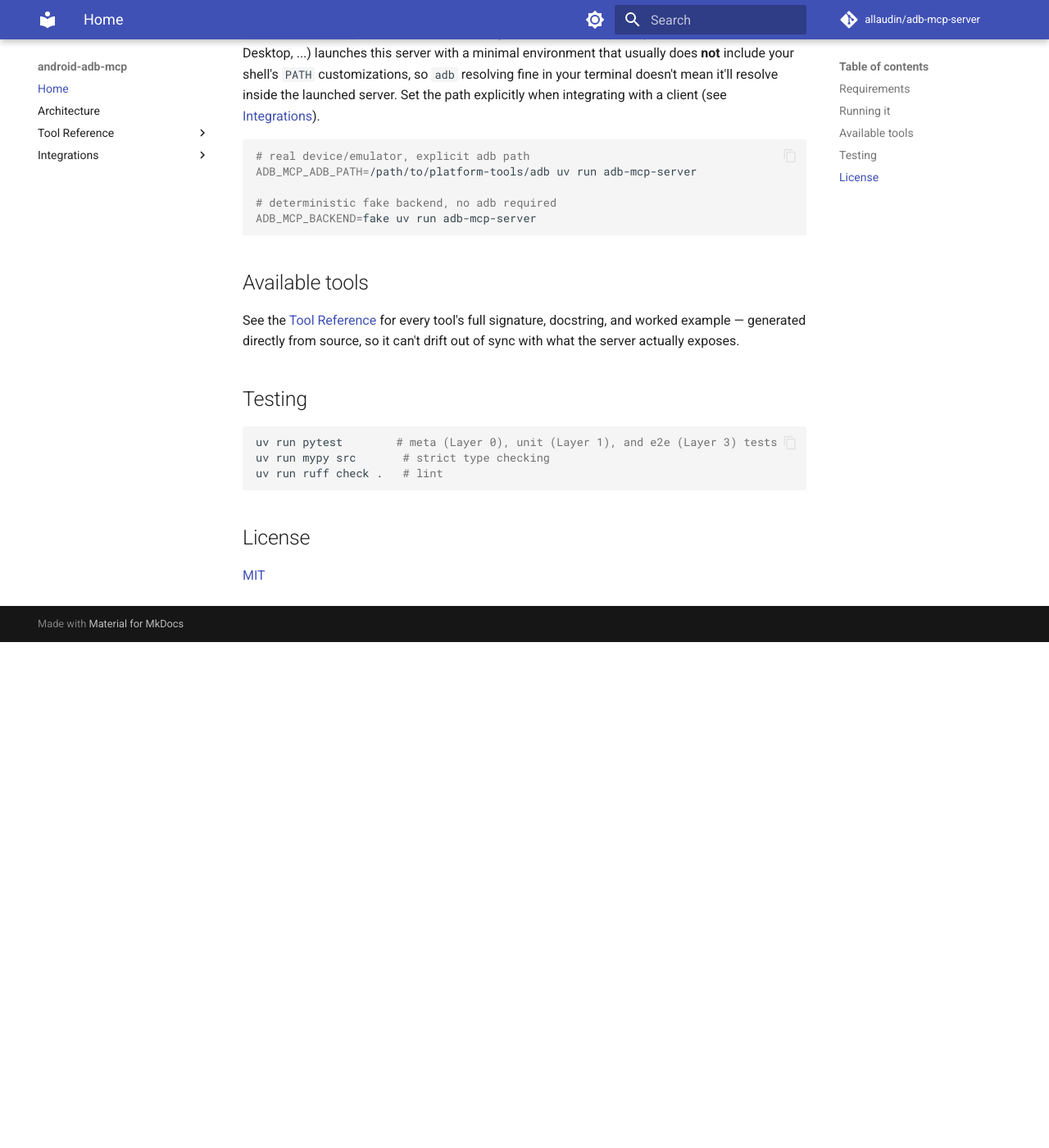
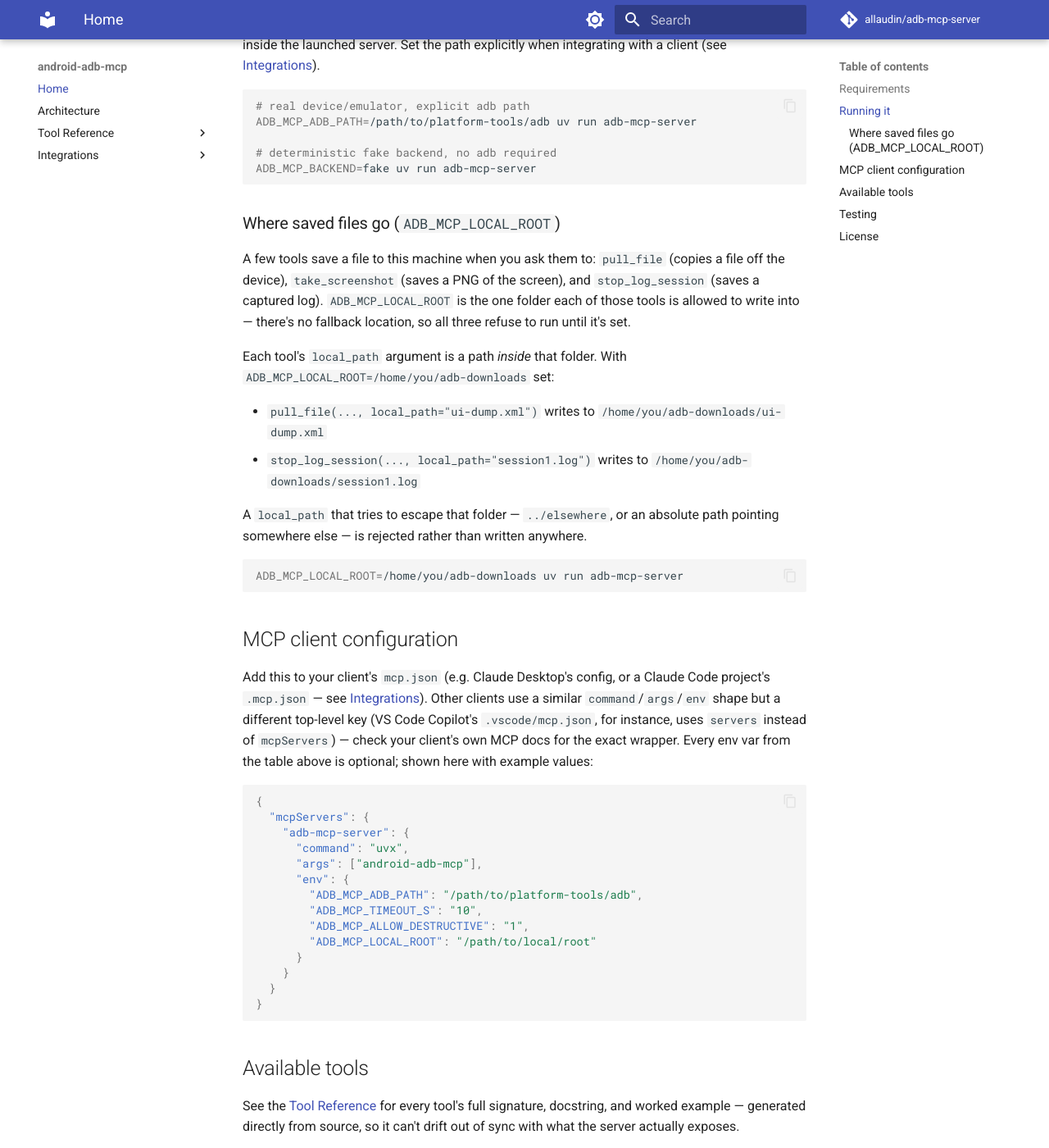
Before and after one commit to allaudin/adb-automation-mcp, an MkDocs documentation site: the page built from docs/index.md, in a window 1280 px wide and 1400 px high, scrolled down 1070 px. Shown: the whole window at 82% size. Built offline with MkDocs 1.6.1 and Material for MkDocs 9.7.7, drawn with Linux system fonts in a browser that asks for light colours; comment, search, counter and statistics services are not loaded; before the commit the page ends 1853 px from its top, so only the background shows below that; some of the changed text lies outside the part shown.

Commit message:
docs: add mcp.json example and clarify ADB_MCP_LOCAL_ROOT on docs home page
Mirrors the mcp.json example already in README.md. Rewrites the
ADB_MCP_LOCAL_ROOT description in plain terms (which tools use it, where
files land, with an example) and syncs the same description across
docs/index.md, server.py's env-var docstring, and .claude/CLAUDE.md — all
three were also stale, only naming stop_log_session/pull_file when
take_screenshot now uses it too. Also fixes the ADB_MCP_ALLOW_DESTRUCTIVE
row, stale since destructive tools now exist.

````diff
--- a/docs/index.md
+++ b/docs/index.md
@@ -25,8 +25,8 @@ By default this talks to the `adb` binary found on `PATH`. Configure it with env
 | `ADB_MCP_BACKEND=fake` | Use the deterministic fake backend instead of real adb — no `adb` binary or device needed | unset (real backend) |
 | `ADB_MCP_ADB_PATH` | Explicit path to the `adb` binary | unset (resolved via `PATH`) |
 | `ADB_MCP_TIMEOUT_S` | Per-command timeout, in seconds | `10` |
-| `ADB_MCP_ALLOW_DESTRUCTIVE=1` | Opt in to `destructive`-category tools | unset (denied by default) — no destructive tools exist yet, so this currently has no effect |
-| `ADB_MCP_LOCAL_ROOT` | Host directory `stop_log_session`'s/`pull_file`'s `local_path` must resolve inside | unset — those tools refuse to write anywhere until set |
+| `ADB_MCP_ALLOW_DESTRUCTIVE=1` | Opt in to `destructive`-category tools (e.g. `uninstall_package`, `remove_user`, `restart_adbd_as_root`) | unset (denied by default) |
+| `ADB_MCP_LOCAL_ROOT` | The folder on this machine where file-saving tools are allowed to write | unset — those tools refuse to write anywhere until set |
 
 `ADB_MCP_ADB_PATH` matters more than it might seem: an MCP client (Claude Code, Claude
 Desktop, ...) launches this server with a minimal environment that usually does **not**
@@ -40,6 +40,55 @@ ADB_MCP_ADB_PATH=/path/to/platform-tools/adb uv run adb-mcp-server
 
 # deterministic fake backend, no adb required
 ADB_MCP_BACKEND=fake uv run adb-mcp-server
+```
+
+### Where saved files go (`ADB_MCP_LOCAL_ROOT`)
+
+A few tools save a file to this machine when you ask them to: `pull_file` (copies a
+file off the device), `take_screenshot` (saves a PNG of the screen), and
+`stop_log_session` (saves a captured log). `ADB_MCP_LOCAL_ROOT` is the one folder
+each of those tools is allowed to write into — there's no fallback location, so all
+three refuse to run until it's set.
+
+Each tool's `local_path` argument is a path *inside* that folder. With
+`ADB_MCP_LOCAL_ROOT=/home/you/adb-downloads` set:
+
+- `pull_file(..., local_path="ui-dump.xml")` writes to
+  `/home/you/adb-downloads/ui-dump.xml`
+- `stop_log_session(..., local_path="session1.log")` writes to
+  `/home/you/adb-downloads/session1.log`
+
+A `local_path` that tries to escape that folder — `../elsewhere`, or an absolute path
+pointing somewhere else — is rejected rather than written anywhere.
+
+```bash
+ADB_MCP_LOCAL_ROOT=/home/you/adb-downloads uv run adb-mcp-server
+```
+
+## MCP client configuration
+
+Add this to your client's `mcp.json` (e.g. Claude Desktop's config, or a Claude Code
+project's `.mcp.json` — see [Integrations](integrations/claude-code.md)). Other
+clients use a similar `command`/`args`/`env` shape but a different top-level key (VS
+Code Copilot's `.vscode/mcp.json`, for instance, uses `servers` instead of
+`mcpServers`) — check your client's own MCP docs for the exact wrapper. Every env var
+from the table above is optional; shown here with example values:
+
+```json
+{
+  "mcpServers": {
+    "adb-mcp-server": {
+      "command": "uvx",
+      "args": ["android-adb-mcp"],
+      "env": {
+        "ADB_MCP_ADB_PATH": "/path/to/platform-tools/adb",
+        "ADB_MCP_TIMEOUT_S": "10",
+        "ADB_MCP_ALLOW_DESTRUCTIVE": "1",
+        "ADB_MCP_LOCAL_ROOT": "/path/to/local/root"
+      }
+    }
+  }
+}
 ```
 
 ## Available tools
````
Also changed, not shown: .claude/CLAUDE.md (+3 -2 lines), 1 other file.
